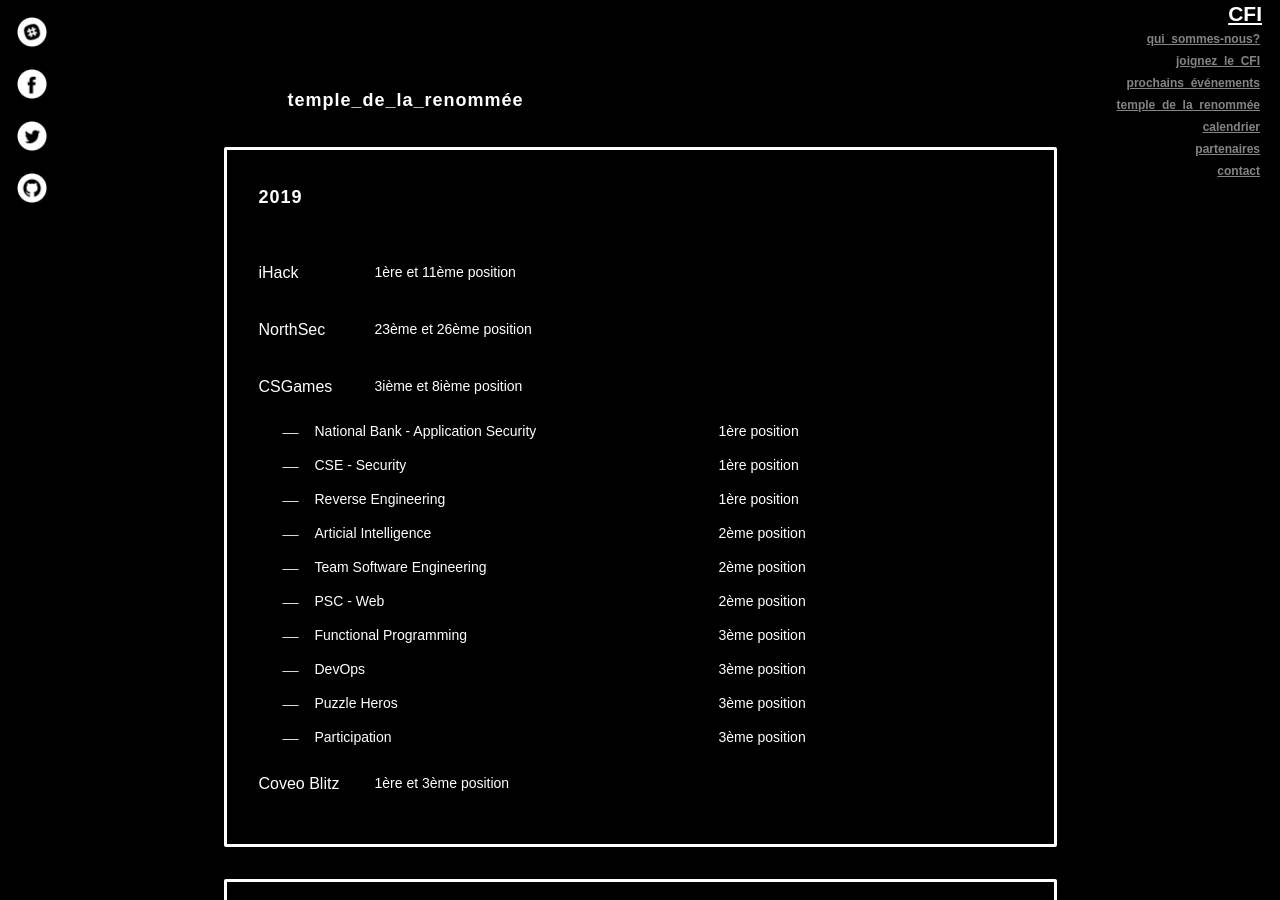
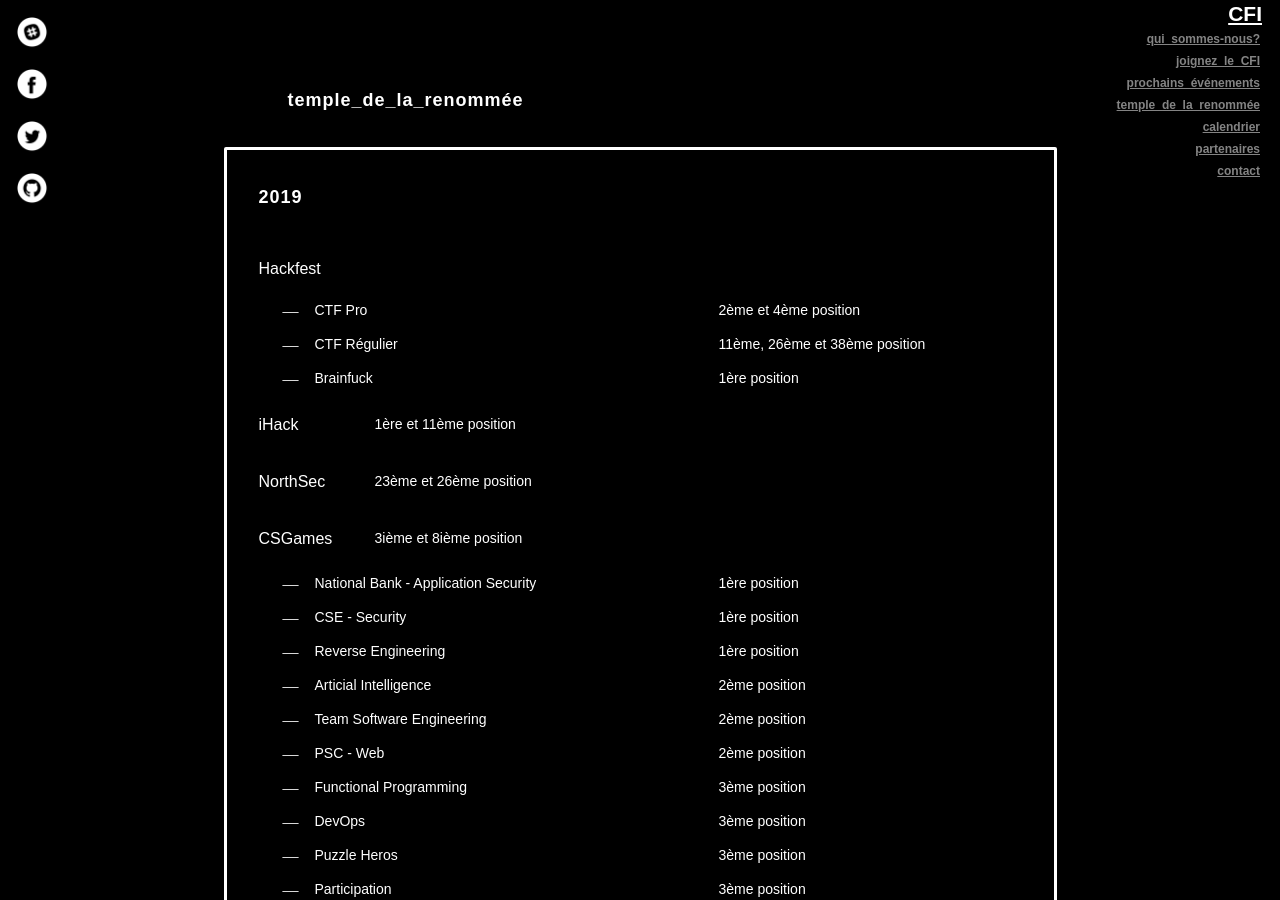
Before and after one commit to CFI-UL/cfi-ul.github.io, a Jekyll site: the page built from index.html, in a window 1280 px wide and 900 px high, scrolled down 2169 px. Built offline with Jekyll 4.4.1, drawn with Linux system fonts in a browser that asks for light colours; some of the changed text lies outside the part shown.

Commit message:
Add Hackfest 2019 and use sub positions for Hackfest 2018.

```diff
--- a/_data/hall-of-fame.json
+++ b/_data/hall-of-fame.json
@@ -1,4 +1,24 @@
 [
+  {
+    "name": "Hackfest",
+    "year": "2019",
+    "position": "",
+    "url": "",
+    "sub-positions": [
+      {
+        "name": "CTF Pro",
+        "position": "2ème et 4ème position"
+      },
+      {
+        "name": "CTF Régulier",
+        "position": "11ème, 26ème et 38ème position"
+      },
+      {
+        "name": "Brainfuck",
+        "position": "1ère position"
+      }
+    ]
+  },
   {
     "name": "iHack",
     "year": "2019",
@@ -66,10 +86,20 @@
     "url": ""
   },
   {
-    "name": "Hackfest",
+    "name": "Hackfest CTF",
     "year": "2018",
-    "position": "1ère et 11ème position",
-    "url": ""
+    "position": "",
+    "url": "",
+    "sub-positions": [
+      {
+        "name": "CTF",
+        "position": "1ère et 11ème position"
+      },
+      {
+        "name": "Brainfuck",
+        "position": "2ème position"
+      }
+    ]
   },
   {
     "name": "OWASP CTF",
```
